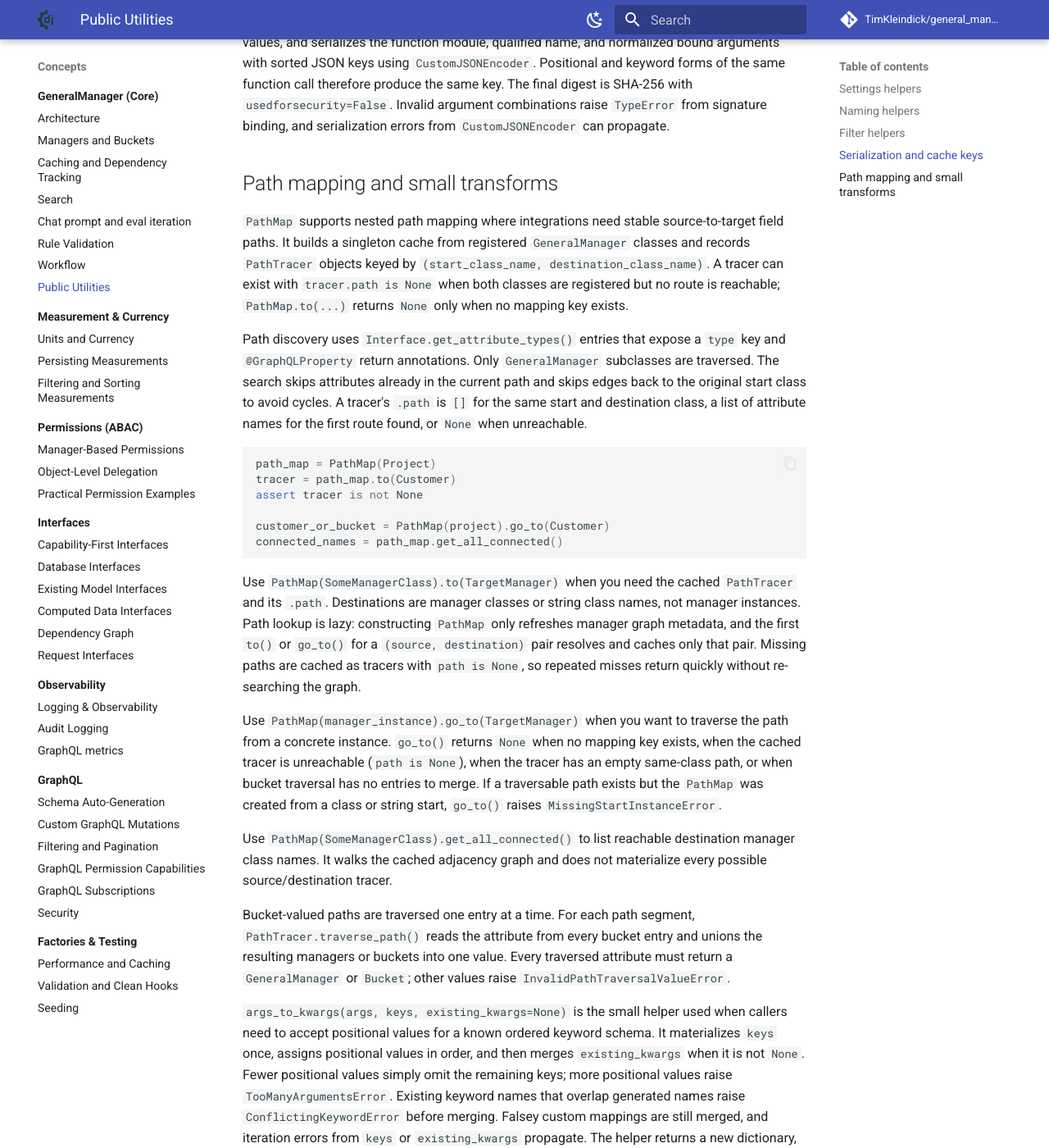
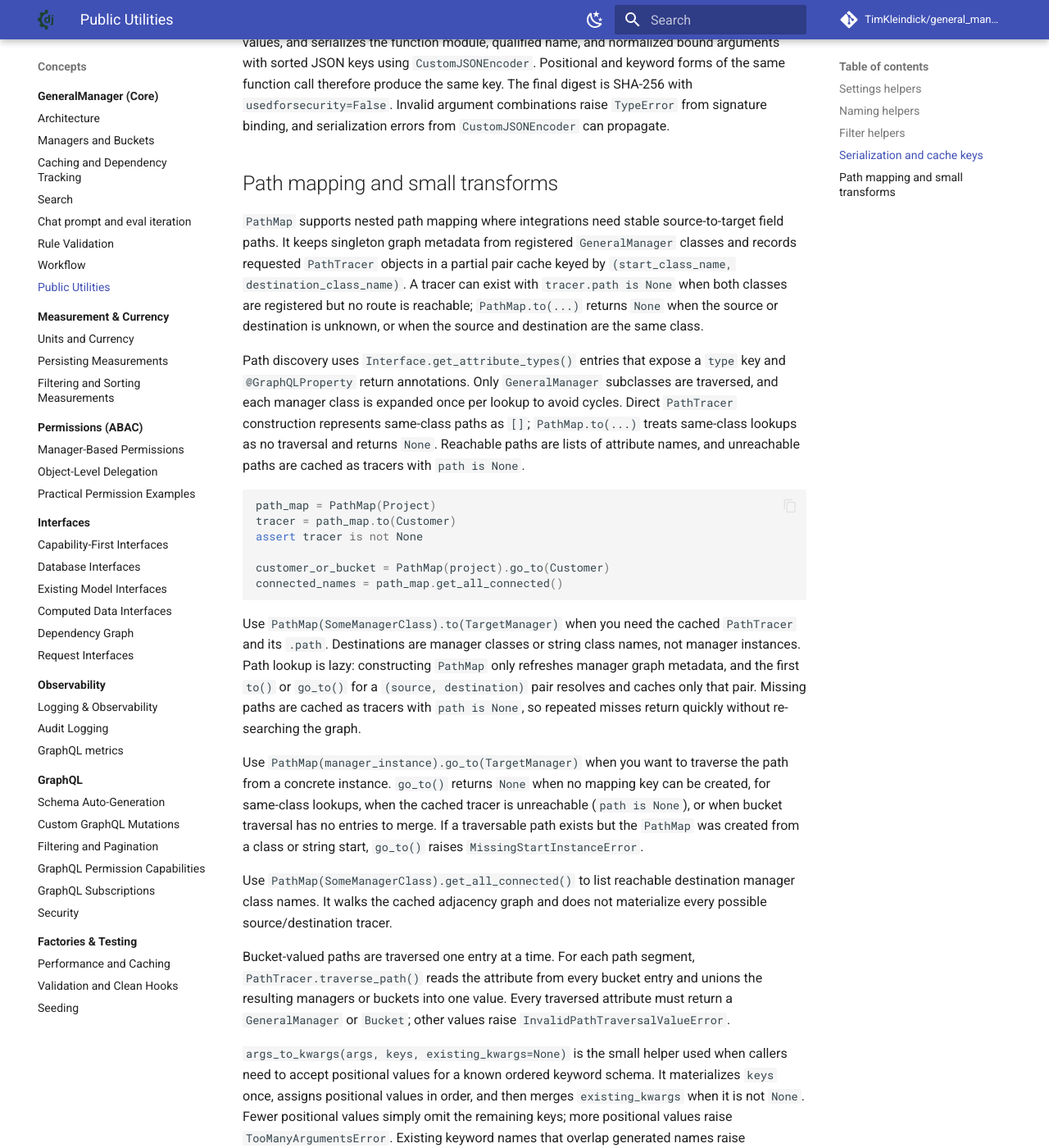
Before and after one commit to TimKleindick/general_manager, an MkDocs documentation site: the page built from docs/concepts/utils.md, in a window 1280 px wide and 1400 px high, scrolled down 2856 px. Shown: the whole window at 82% size. Built offline with MkDocs 1.6.1 and Material for MkDocs 9.7.7, drawn with Linux system fonts in a browser that asks for light colours; comment, search, counter and statistics services are not loaded.

Commit message:
docs: clarify path map lookup results

````diff
--- a/docs/concepts/utils.md
+++ b/docs/concepts/utils.md
@@ -90,9 +90,9 @@ propagate.
 
 ## Path mapping and small transforms
 
-`PathMap` supports nested path mapping where integrations need stable source-to-target field paths. It builds a singleton cache from registered `GeneralManager` classes and records `PathTracer` objects keyed by `(start_class_name, destination_class_name)`. A tracer can exist with `tracer.path is None` when both classes are registered but no route is reachable; `PathMap.to(...)` returns `None` only when no mapping key exists.
+`PathMap` supports nested path mapping where integrations need stable source-to-target field paths. It keeps singleton graph metadata from registered `GeneralManager` classes and records requested `PathTracer` objects in a partial pair cache keyed by `(start_class_name, destination_class_name)`. A tracer can exist with `tracer.path is None` when both classes are registered but no route is reachable; `PathMap.to(...)` returns `None` when the source or destination is unknown, or when the source and destination are the same class.
 
-Path discovery uses `Interface.get_attribute_types()` entries that expose a `type` key and `@GraphQLProperty` return annotations. Only `GeneralManager` subclasses are traversed. The search skips attributes already in the current path and skips edges back to the original start class to avoid cycles. A tracer's `.path` is `[]` for the same start and destination class, a list of attribute names for the first route found, or `None` when unreachable.
+Path discovery uses `Interface.get_attribute_types()` entries that expose a `type` key and `@GraphQLProperty` return annotations. Only `GeneralManager` subclasses are traversed, and each manager class is expanded once per lookup to avoid cycles. Direct `PathTracer` construction represents same-class paths as `[]`; `PathMap.to(...)` treats same-class lookups as no traversal and returns `None`. Reachable paths are lists of attribute names, and unreachable paths are cached as tracers with `path is None`.
 
 ```python
 path_map = PathMap(Project)
@@ -105,7 +105,7 @@ connected_names = path_map.get_all_connected()
 
 Use `PathMap(SomeManagerClass).to(TargetManager)` when you need the cached `PathTracer` and its `.path`. Destinations are manager classes or string class names, not manager instances. Path lookup is lazy: constructing `PathMap` only refreshes manager graph metadata, and the first `to()` or `go_to()` for a `(source, destination)` pair resolves and caches only that pair. Missing paths are cached as tracers with `path is None`, so repeated misses return quickly without re-searching the graph.
 
-Use `PathMap(manager_instance).go_to(TargetManager)` when you want to traverse the path from a concrete instance. `go_to()` returns `None` when no mapping key exists, when the cached tracer is unreachable (`path is None`), when the tracer has an empty same-class path, or when bucket traversal has no entries to merge. If a traversable path exists but the `PathMap` was created from a class or string start, `go_to()` raises `MissingStartInstanceError`.
+Use `PathMap(manager_instance).go_to(TargetManager)` when you want to traverse the path from a concrete instance. `go_to()` returns `None` when no mapping key can be created, for same-class lookups, when the cached tracer is unreachable (`path is None`), or when bucket traversal has no entries to merge. If a traversable path exists but the `PathMap` was created from a class or string start, `go_to()` raises `MissingStartInstanceError`.
 
 Use `PathMap(SomeManagerClass).get_all_connected()` to list reachable destination manager class names. It walks the cached adjacency graph and does not materialize every possible source/destination tracer.
 
````
